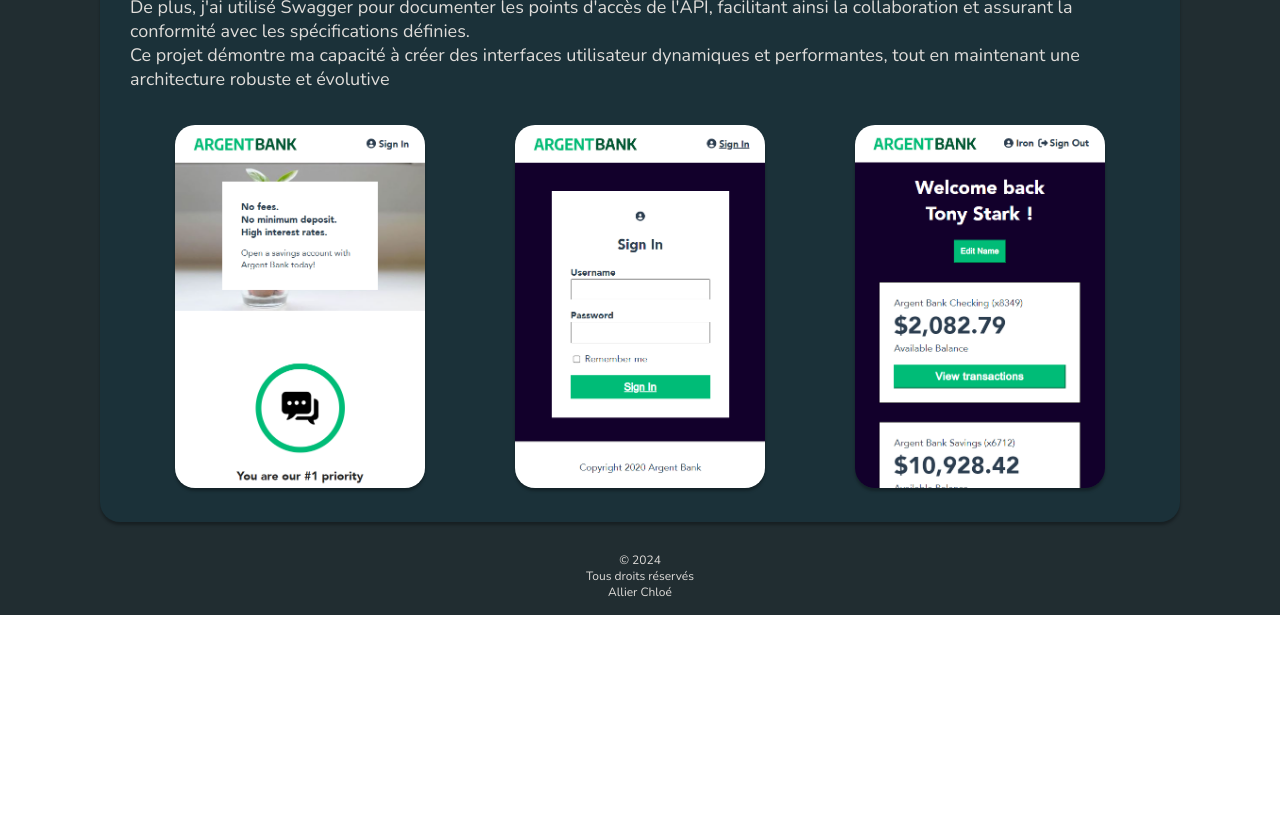
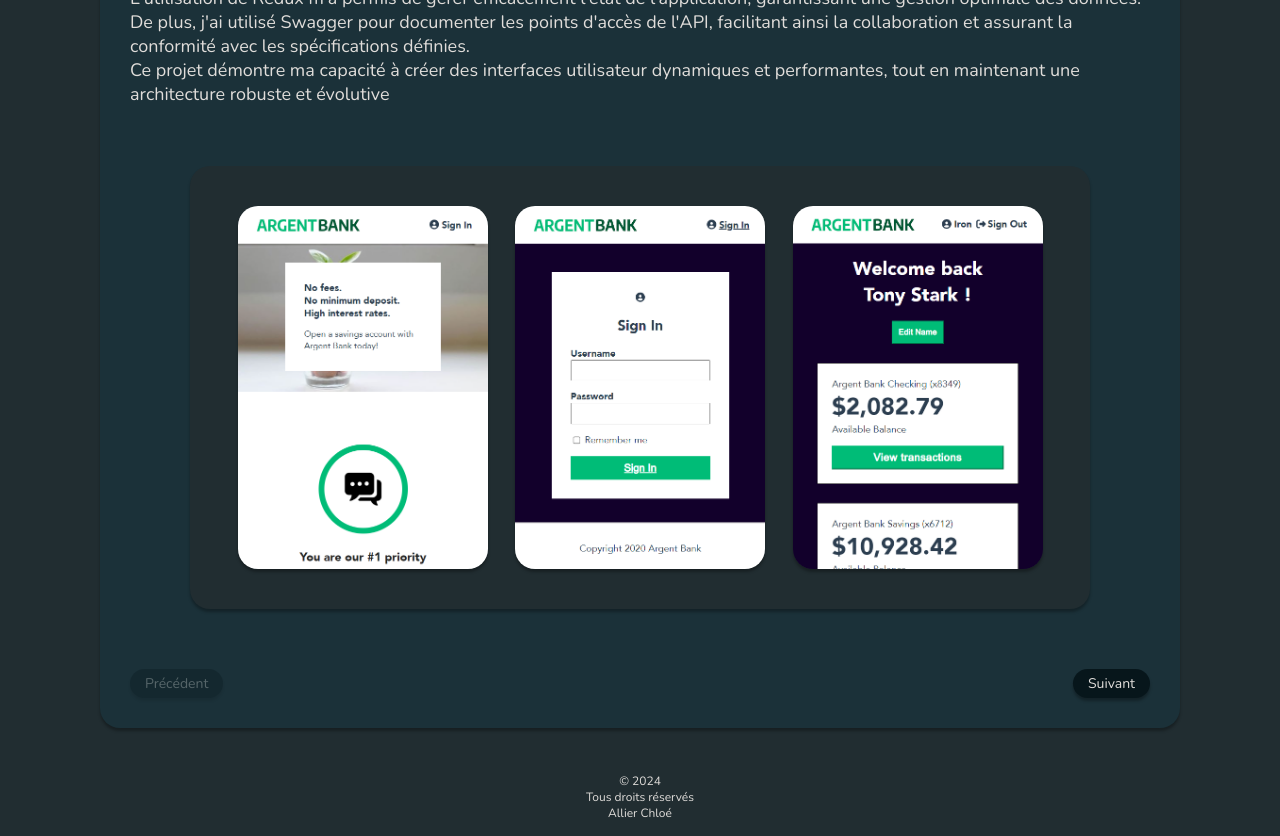
Before and after one commit to 01Chloe/Portfolio, a React (Vite) app: page /project/1 in a window 1280 px wide. Shown: the part 660-1496 px from the top of the page. Before the commit the page ends 1275 px from the top, so only its background shows below. Built offline with nearby package versions, Linux system fonts and the light colour scheme.

Commit message:
Add function next prev project

```diff
--- a/src/assets/styles/projectDetails.scss
+++ b/src/assets/styles/projectDetails.scss
@@ -90,8 +90,34 @@
     .project-description {
       white-space: pre-wrap;
     }
+  }
   .project-images-container {
     display: none;
+  }
+  .btn-group {
+    display: flex;
+    justify-content: space-between;
+    align-items: center;
+    margin: 60px 0 0;
+    .count-btn {
+      cursor: pointer;
+      background-color: vars.$thirdColor;
+      box-shadow: 0 3px 3px 0 rgba(0, 0, 0, 0.3);
+      border: none;
+      padding: 5px 15px;
+      border-radius: 20px;
+      color: vars.$veryLightColor;
+      font-family: vars.$fontFam;
+      font-size: 0.875rem;
+      transition: scale 0.3s ease-out;
+      &:disabled {
+        opacity: 0.3;
+        pointer-events: none;
+        cursor: auto;
+      }
+      &:hover {
+        scale: 1.05;
+      }
     }
   }
 }
@@ -124,6 +150,7 @@
 }
 @media screen and (min-width: vars.$desktop) {
   .project-details-container {
+    margin: 30px 0;
     .project-content {
       @include mix.gridTwoCol;
       grid-template-rows: repeat(auto-fit, 50px);
@@ -131,8 +158,7 @@
         "image title"
         "image skills"
         "image buttons"
-        "desc desc"
-        "images images";
+        "desc desc";
       .project-top {
         grid-area: title;
         background: transparent;
@@ -168,18 +194,23 @@
         grid-area: desc;
         text-align: start;
       }
+    }
     .project-images-container {
-        grid-area: images;
+      background-color: vars.$backgroundColor;
+      margin: 60px;
+      padding: 30px;
+      border-radius: 20px;
+      box-shadow: 0 3px 3px 0 rgba(0, 0, 0, 0.3);
       display: flex;
-        justify-content: space-around;
+      justify-content: space-evenly;
       align-items: center;
+      flex-wrap: wrap;
       .project-img {
         width: 250px;
         object-fit: cover;
         border-radius: 20px;
         box-shadow: 0 3px 3px 0 rgba(0, 0, 0, 0.3);
-          margin: 4px;
-        }
+        margin: 10px;
       }
     }
   }
@@ -205,5 +236,13 @@
         margin-top: 30px;
       }
     }
+    .project-images-container {
+      margin: 60px 120px;
+    }
+    .btn-group {
+      .count-btn {
+        font-size: 1rem;
       }
     }
+  }
+}
--- a/src/pages/ProjectDetails.tsx
+++ b/src/pages/ProjectDetails.tsx
@@ -1,5 +1,5 @@
-import { Link, useParams } from "react-router-dom"
-import { useEffect } from "react"
+import { Link, useParams, useNavigate } from "react-router-dom"
+import { useState, useEffect } from "react"
 import arrowLeft from "/img/icons/arrow-left.svg"
 import { useFetchData } from "../hookCustom/useFetchData"
 import Logo from "../components/Logo"
@@ -19,6 +19,10 @@ interface Project {
 const ProjectDetails = () => {
   const { id } = useParams()
   const projectId = id ? parseInt(id) : undefined
+  const navigate = useNavigate()
+
+  const [prevProjectId, setPrevProjectId] = useState<number | null>(null)
+  const [nextProjectId, setNextProjectId] = useState<number | null>(null)
 
   const projectData = useFetchData<{ projects: Project[] }>(
     "/data/projects.json"
@@ -31,7 +35,33 @@ const ProjectDetails = () => {
     if (projectDetails) {
       document.title = `Allier Chloé - ${projectDetails.name}`
     }
-  }, [projectDetails])
+    if (projectId !== undefined && projectId > 0) {
+      setPrevProjectId(projectId - 1)
+    }
+    if (
+      projectId !== undefined &&
+      projectData?.projects &&
+      projectId < projectData.projects.length
+    ) {
+      setNextProjectId(projectId + 1)
+    } else {
+      setNextProjectId(null)
+    }
+  }, [projectDetails, projectId, projectData])
+
+  const goToPrevProject = () => {
+    if (prevProjectId !== null) {
+      navigate(`/project/${prevProjectId}`)
+      window.scrollTo({ top: 0, behavior: "smooth" })
+    }
+  }
+
+  const goToNextProject = () => {
+    if (nextProjectId !== null) {
+      navigate(`/project/${nextProjectId}`)
+      window.scrollTo({ top: 0, behavior: "smooth" })
+    }
+  }
 
   if (!projectDetails) return null
 
@@ -90,6 +120,7 @@ const ProjectDetails = () => {
             </div>
           )
         )}
+      </div>
       <div className="project-images-container">
         {projectDetails.images.map((img: string, index: number) => (
           <img
@@ -100,6 +131,23 @@ const ProjectDetails = () => {
           />
         ))}
       </div>
+      <div className="btn-group">
+        <button
+          onClick={() => goToPrevProject()}
+          className="count-btn"
+          disabled={prevProjectId === 0}
+          aria-label="Voir le projet précédent"
+        >
+          Précédent
+        </button>
+        <button
+          onClick={() => goToNextProject()}
+          className="count-btn"
+          disabled={nextProjectId === null}
+          aria-label="Voir le projet suivant"
+        >
+          Suivant
+        </button>
       </div>
     </main>
   )
```
Lines whose indentation alone changed are shown as unchanged.
